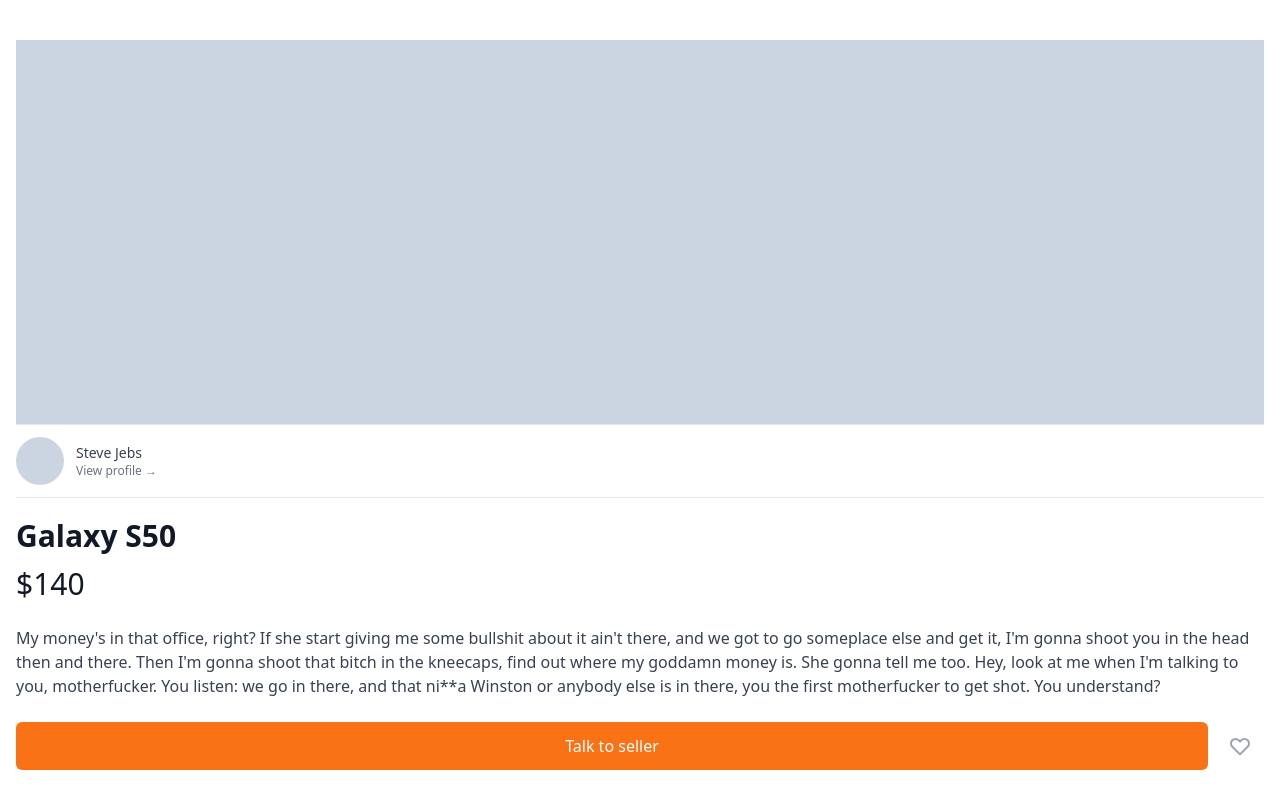
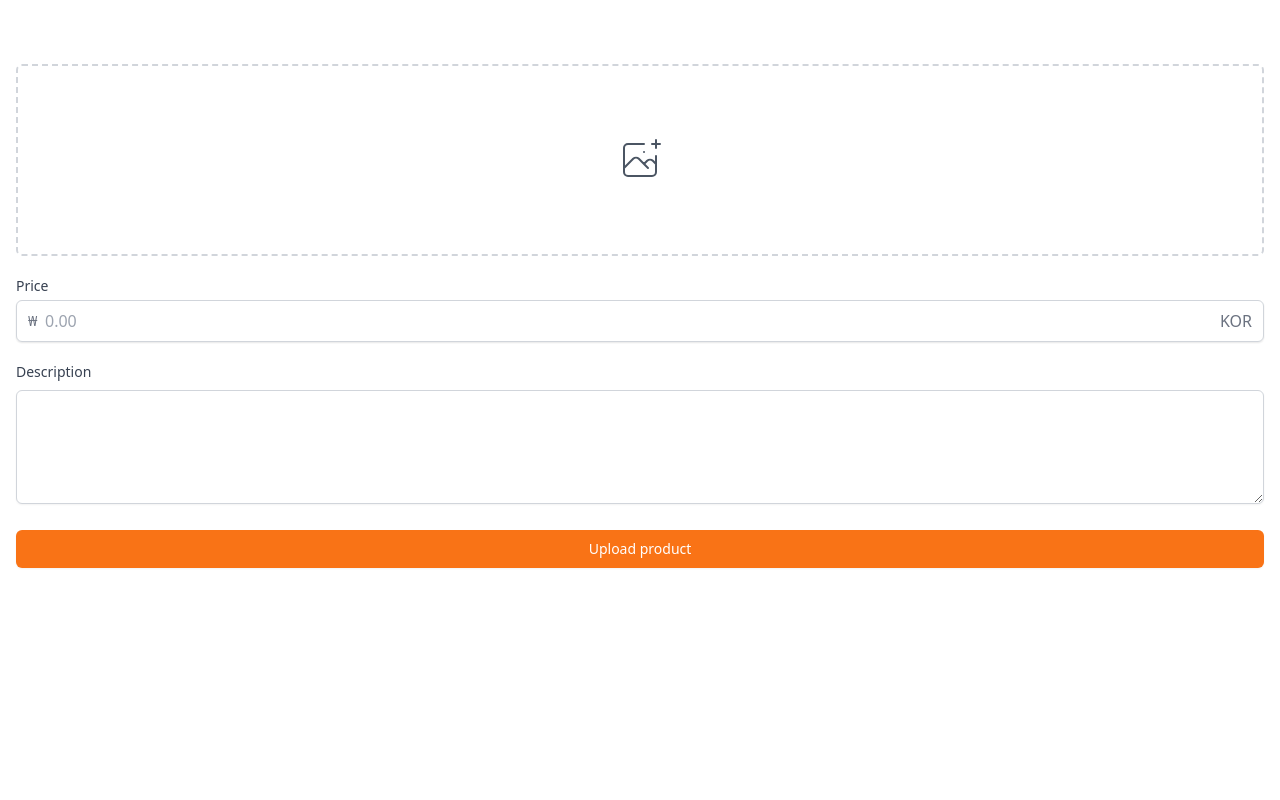
Before and after one commit to whansoo/carrot-market, a Next.js app: page /items/upload in a window 1280 px wide. Shown: the top 800 px of the page. Built offline with nearby package versions, Linux system fonts and the light colour scheme.

Commit message:
feat: Upload item page 구현

```diff
--- a/pages/enter.tsx
+++ b/pages/enter.tsx
@@ -24,17 +24,17 @@
           </div>
         </div>
         <form className="flex flex-col mt-8">
-          <label className="text-sm font-medium text-gray-700">
+          <label htmlFor="input" className="text-sm font-medium text-gray-700">
             {method === "email" ? "Email address" : null}
             {method === "phone" ? "Phone number" : null}
           </label>
           <div className="mt-1">
-            {method === "email" ? <input type="email"
+            {method === "email" ? <input id="input" type="email"
             className="appearance-none w-full px-3 py-2 border border-gray-300 rounded-md shadow-sm placeholder-gray-400 focus:outline-none focus:ring-orange-500 focus:border-orange-500" required /> : null}
             {method === "phone" ? (
               <div className="flex rounded-md shadow-sm">
                 <span className="flex justify-center items-center px-3 border rounded-l-md border-r-0 border-gray-300 bg-gray-50 text-gray-500 select-none text-sm">+82</span>
-                <input type="number" className="appearance-none w-full px-3 py-2 border border-gray-300 rounded-md rounded-l-none shadow-sm placeholder-gray-400 focus:outline-none focus:ring-orange-500 focus:border-orange-500" required />
+                <input id="input" type="number" className="appearance-none w-full px-3 py-2 border border-gray-300 rounded-md rounded-l-none shadow-sm placeholder-gray-400 focus:outline-none focus:ring-orange-500 focus:border-orange-500" required />
               </div>
             ) : null}
           </div>
--- /dev/null
+++ b/pages/items/upload.tsx
@@ -0,0 +1,45 @@
+
+
+export default function Upload() {
+    return (
+        <div className="px-4 py-16">
+          <div>
+              <label className="w-full cursor-pointer text-gray-600 hover:border-orange-500 hover:text-orange-500 flex justify-center items-center border-2 border-dashed border-gray-300 h-48 rounded-md">
+                <svg
+                  className="h-12 w-12"
+                  stroke="currentColor"
+                  fill="none"
+                  viewBox="0 0 48 48"
+                  aria-hidden="true"
+                >
+                  <path
+                    d="M28 8H12a4 4 0 00-4 4v20m32-12v8m0 0v8a4 4 0 01-4 4H12a4 4 0 01-4-4v-4m32-4l-3.172-3.172a4 4 0 00-5.656 0L28 28M8 32l9.172-9.172a4 4 0 015.656 0L28 28m0 0l4 4m4-24h8m-4-4v8m-12 4h.02"
+                    strokeWidth={2}
+                    strokeLinecap="round"
+                    strokeLinejoin="round"
+                  />
+                </svg>
+
+                <input className="hidden" type="file" />
+              </label>
+          </div>
+          <div className="my-5">
+            <label className="mb-1 block text-sm font-medium text-gray-700" htmlFor="price">Price</label>
+            <div className="rounded-md relative shadow-sm flex items-center">
+              <div className="absolute pl-3 left-0 flex items-center justify-center">
+                <span className="text-gray-500 text-sm pointer-events-none">₩</span>
+              </div>
+              <input id="price" className="pl-7 appearance-none w-full px-3 py-2 border border-gray-300 rounded-md shadow-sm placeholder-gray-400 focus:outline-none focus:ring-orange-500 focus:border-orange-500" type="text" placeholder="0.00" />
+              <div className="absolute right-0 pr-3 flex items-center pointer-events-none">
+                <span className="text-gray-500">KOR</span>
+              </div>
+            </div>
+          </div>
+          <div>
+            <label className="mb-1 block text-sm font-medium text-gray-700" htmlFor="description">Description</label>
+              <textarea id="description" className="mt-1 shadow-sm w-full focus:ring-orange-500 rounded-md border-gray-300 focus:border-orange-500 "rows={4} />
+          </div>
+          <button className="mt-5 w-full bg-orange-500 hover:bg-orange-600 text-white py-2 px-4 border border-transparent rounded-md shadow-sm text-sm font-medium focus:ring-2 focus:ring-offset-2 focus:ring-orange-500 focus:outline-none">Upload product</button>
+        </div>
+      );
+}
```
